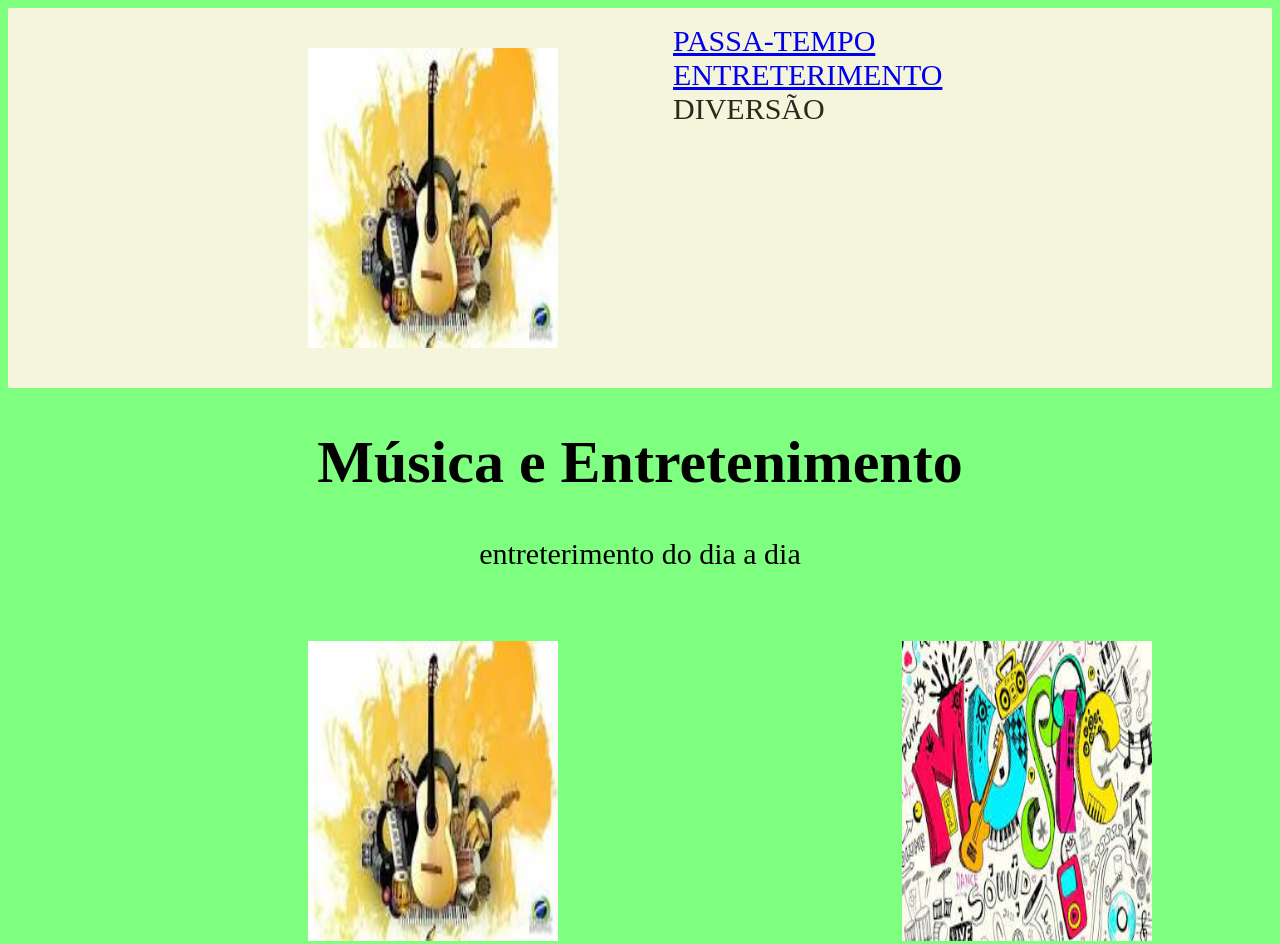
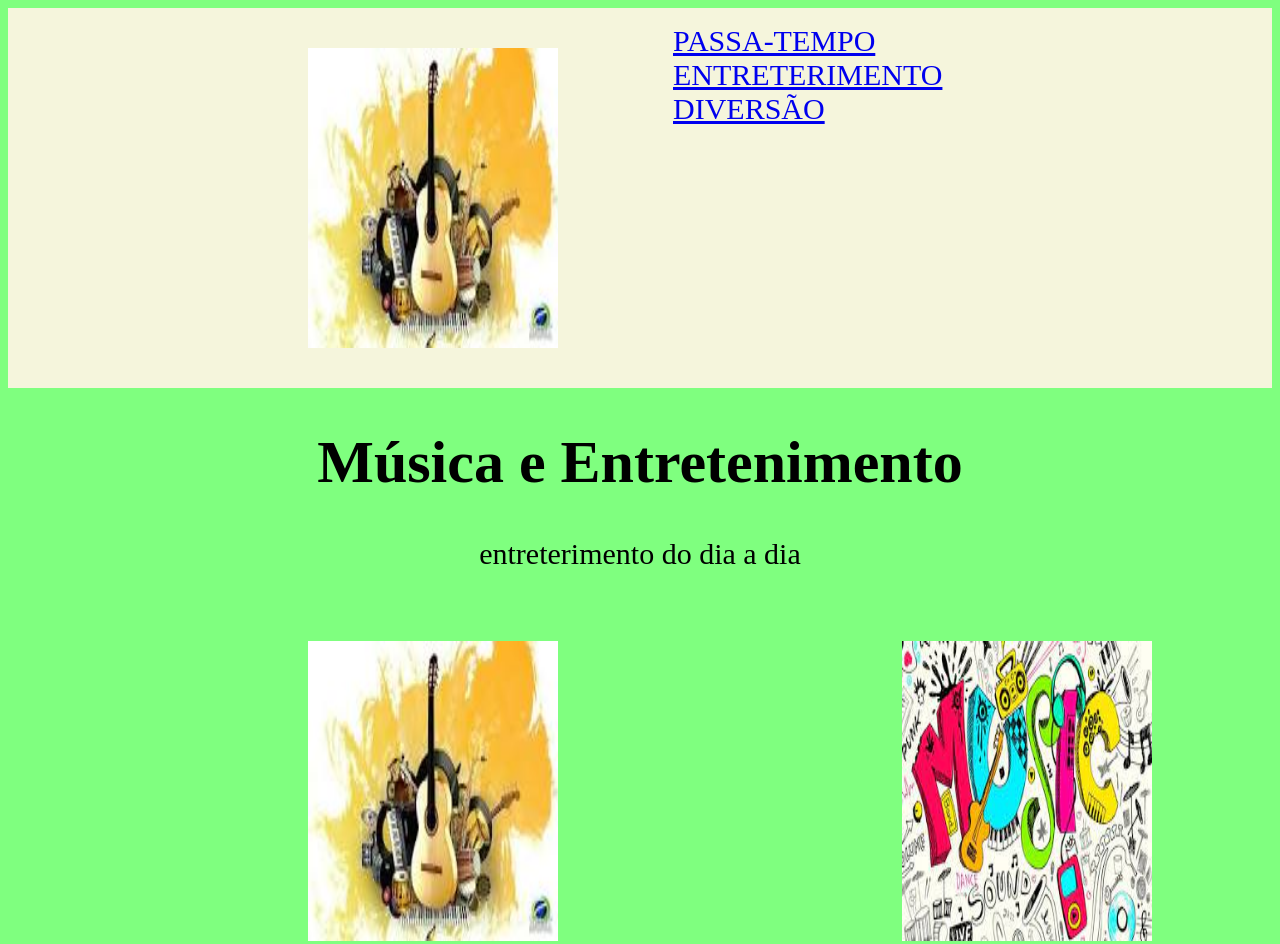
Before and after one commit to gutavo666/avalia-o, a plain HTML site: page index.html in a window 1280 px wide. Shown: the top 944 px of the page. Drawn offline with Linux system fonts and the light colour scheme.

Commit message:
diversão

```diff
--- a/index.html
+++ b/index.html
@@ -11,8 +11,8 @@
         <img src="download.jpeg" alt="">
         <ul class="listacabecalho">
             <li class="itemlistacabecalho"><a href="index.html"> passa-tempo</a></li>
-        <li class="itemlistacabecalho"> <a href="entreterimento.html">entreterimento </a></li>
-        <li class="itemlistacabecalho">diversão</li>
+        <li class="itemlistacabecalho"><a href="entreterimento.html">entreterimento </a></li>
+        <li class="itemlistacabecalho"><a href="diversao.html">diversão</a></li>
         </ul>
 
     </header>
```
